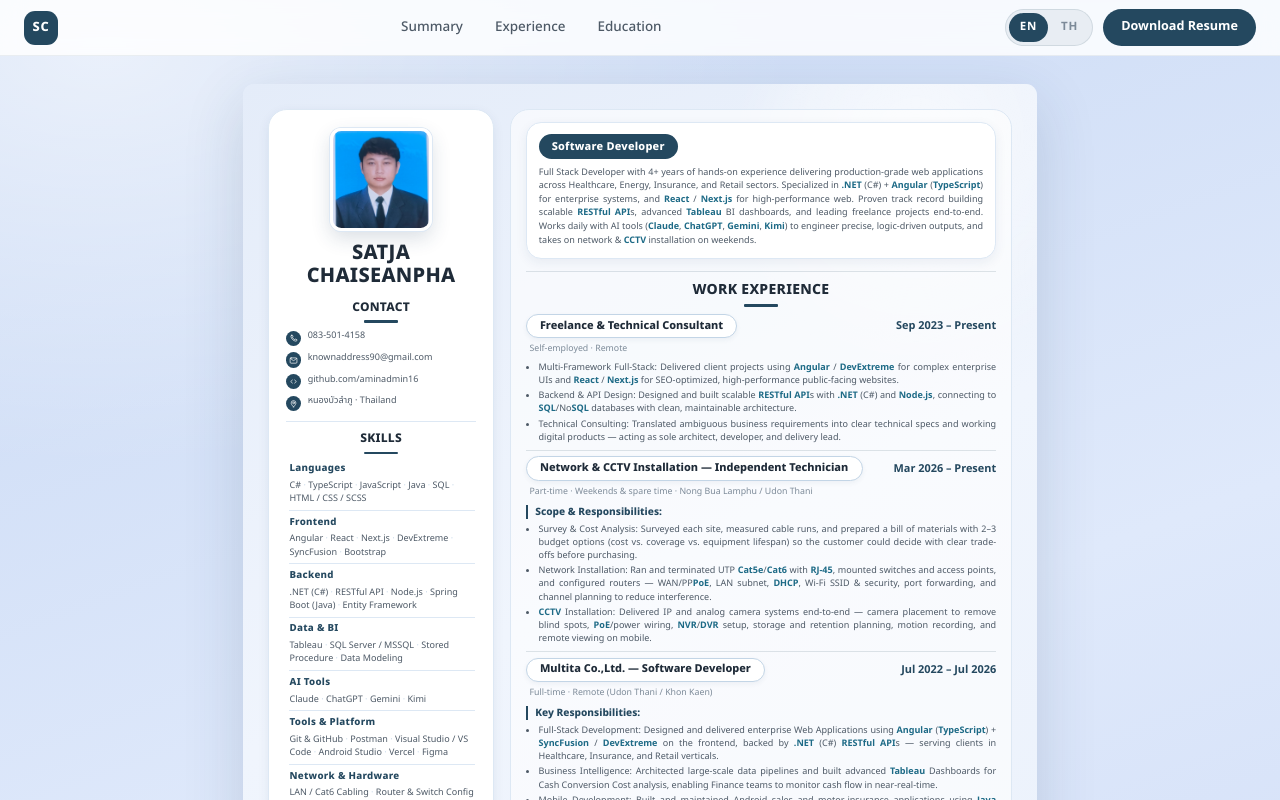
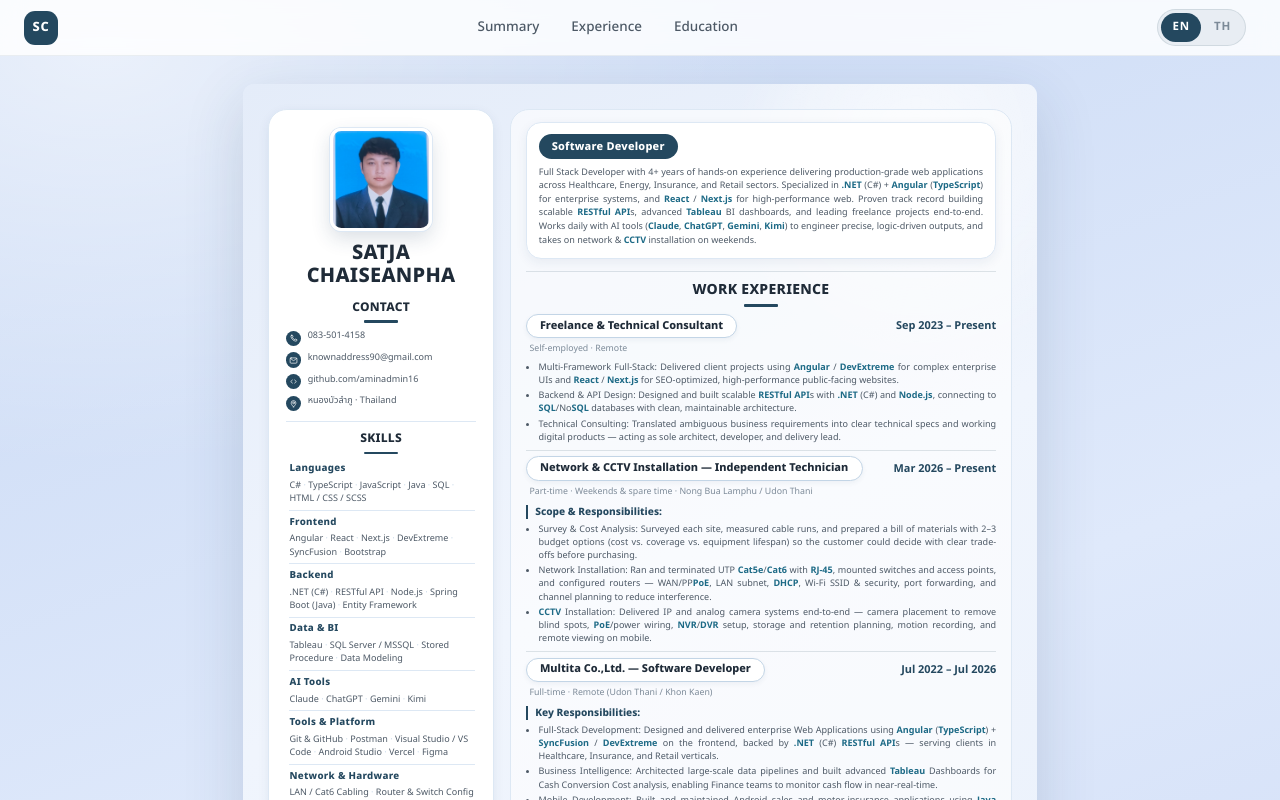
Before and after one commit to aminadmin16/Resume-Satja, a Next.js app: page / in a window 1280 px wide. Shown: the top 800 px of the page. Built offline with nearby package versions, Linux system fonts and the light colour scheme.

Commit message:
close btn Download Resume

```diff
--- a/app/DownloadButton.js
+++ b/app/DownloadButton.js
@@ -36,8 +36,9 @@ export default function DownloadButton() {
   };
 
   return (
-    <button className="download-button" disabled={isExporting} onClick={handleDownload} type="button">
-      {isExporting ? "Exporting PDF..." : "Download Resume"}
-    </button>
+    <p></p>
+    // <button className="download-button" disabled={isExporting} onClick={handleDownload} type="button">
+    //   {isExporting ? "Exporting PDF..." : "Download Resume"}
+    // </button>
   );
 }
```
